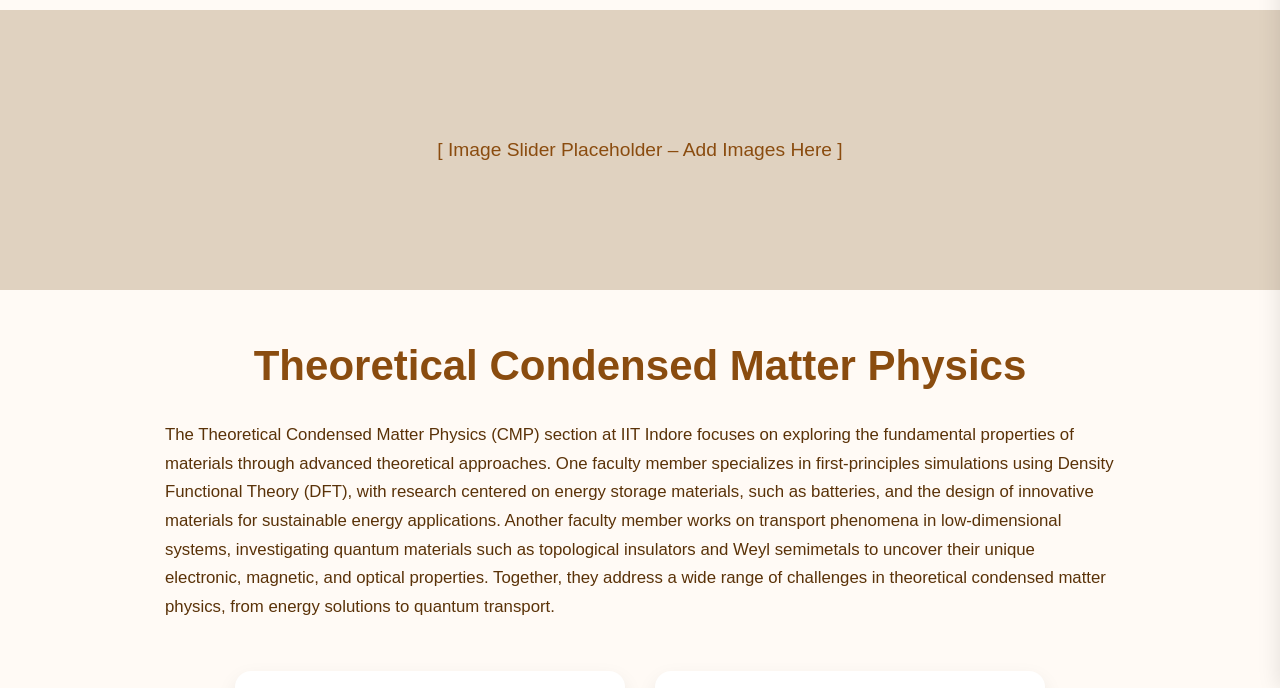
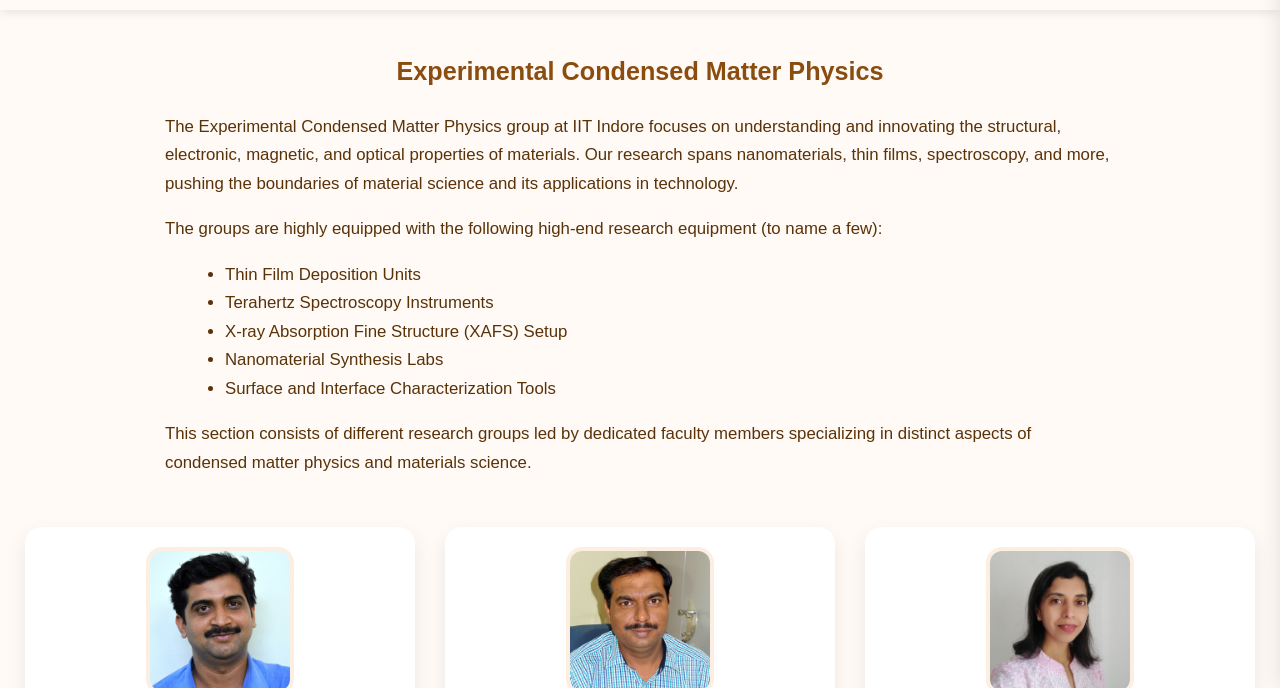
Before and after one commit to TacticalFeliX/DeptWeb, a plain HTML site: page resdiv-cmt.html in a window 1280 px wide. Shown: the part 112-800 px from the top of the page. Drawn offline with nearby package versions, Linux system fonts and the light colour scheme; files whose address does not match are found by name.

Commit message:
Update resdiv-cmt.html

```diff
--- a/resdiv-cmt.html
+++ b/resdiv-cmt.html
@@ -4,7 +4,7 @@
 <head>
     <meta charset="UTF-8" />
     <meta name="viewport" content="width=device-width, initial-scale=1.0" />
-    <title>Theoretical Condensed Matter Physics</title>
+    <title>Experimental Condensed Matter Physics</title>
     <link rel="stylesheet" href="facultystyle.css" />
     <style>
         body {
@@ -26,16 +26,6 @@
             text-align: center;
         }
 
-        .slider-placeholder {
-            height: 280px;
-            background-color: #e0d2c0;
-            display: flex;
-            align-items: center;
-            justify-content: center;
-            color: #8a4c0f;
-            font-size: 1.2em;
-        }
-
         .content {
             max-width: 950px;
             margin: 40px auto;
@@ -52,11 +42,11 @@
         }
 
         h1 {
-            font-size: 2.5em;
+            font-size: 1.5em;
         }
 
         h2 {
-            font-size: 1.8em;
+            font-size: 1.3em;
             margin-top: 40px;
         }
 
@@ -76,32 +66,47 @@
             .then(data => document.getElementById('navbar-container').innerHTML = data);
     </script>
 
-    <div class="slider-placeholder">
-        [ Image Slider Placeholder – Add Images Here ]
-    </div>
-
     <div class="content">
-        <h1>Theoretical Condensed Matter Physics</h1>
+        <h1>Experimental Condensed Matter Physics</h1>
 
         <p>
-            The Theoretical Condensed Matter Physics (CMP) section at IIT Indore focuses on exploring the fundamental
-            properties of materials through advanced theoretical approaches. One faculty member specializes in
-            first-principles simulations using Density Functional Theory (DFT), with research centered on energy storage
-            materials, such as batteries, and the design of innovative materials for sustainable energy applications.
-            Another faculty member works on transport phenomena in low-dimensional systems, investigating quantum
-            materials such as topological insulators and Weyl semimetals to uncover their unique electronic, magnetic,
-            and optical properties. Together, they address a wide range of challenges in theoretical condensed matter
-            physics, from energy solutions to quantum transport.
+            The Experimental Condensed Matter Physics group at IIT Indore focuses on understanding and innovating the
+            structural, electronic, magnetic, and optical properties of materials. Our research spans nanomaterials,
+            thin films, spectroscopy, and more, pushing the boundaries of material science and its applications in
+            technology.
+        </p>
+
+        <p>
+            The groups are highly equipped with the following high-end research equipment (to name a few):
+        </p>
+
+        <ul>
+            <li>Thin Film Deposition Units</li>
+            <li>Terahertz Spectroscopy Instruments</li>
+            <li>X-ray Absorption Fine Structure (XAFS) Setup</li>
+            <li>Nanomaterial Synthesis Labs</li>
+            <li>Surface and Interface Characterization Tools</li>
+        </ul>
+
+        <p>
+            This section consists of different research groups led by dedicated faculty members specializing in distinct
+            aspects of condensed matter physics and materials science.
         </p>
     </div>
     <div id="selected-container" class="faculty-grid"></div>
 
-
     <script src="https://cdn.jsdelivr.net/npm/papaparse@5.4.1/papaparse.min.js"></script>
     <script>
         const selectedIds = [
-            'prof-srimanta-pakhira',
-            'prof-alestin-mawrie',
+            'prof-krushna-mavani',
+            'prof-rajesh-kumar',
+            'prof-pankaj-sagdeo',
+            'prof-preeti-bhobe',
+            'prof-somaditya-sen',
+            'prof-sudeshna-chattopadhyay',
+            'prof-onkar-game',
+            'prof-naresh-kumar-kumawat',
+            'prof-bivas-dutta'
         ];
 
         fetch('files/faculty.csv')
@@ -146,6 +151,8 @@
                     "<p style='color:red;'>Failed to load faculty data.</p>";
             });
     </script>
+
+
     <div id="footer-placeholder"></div>
 
     <script>
```
